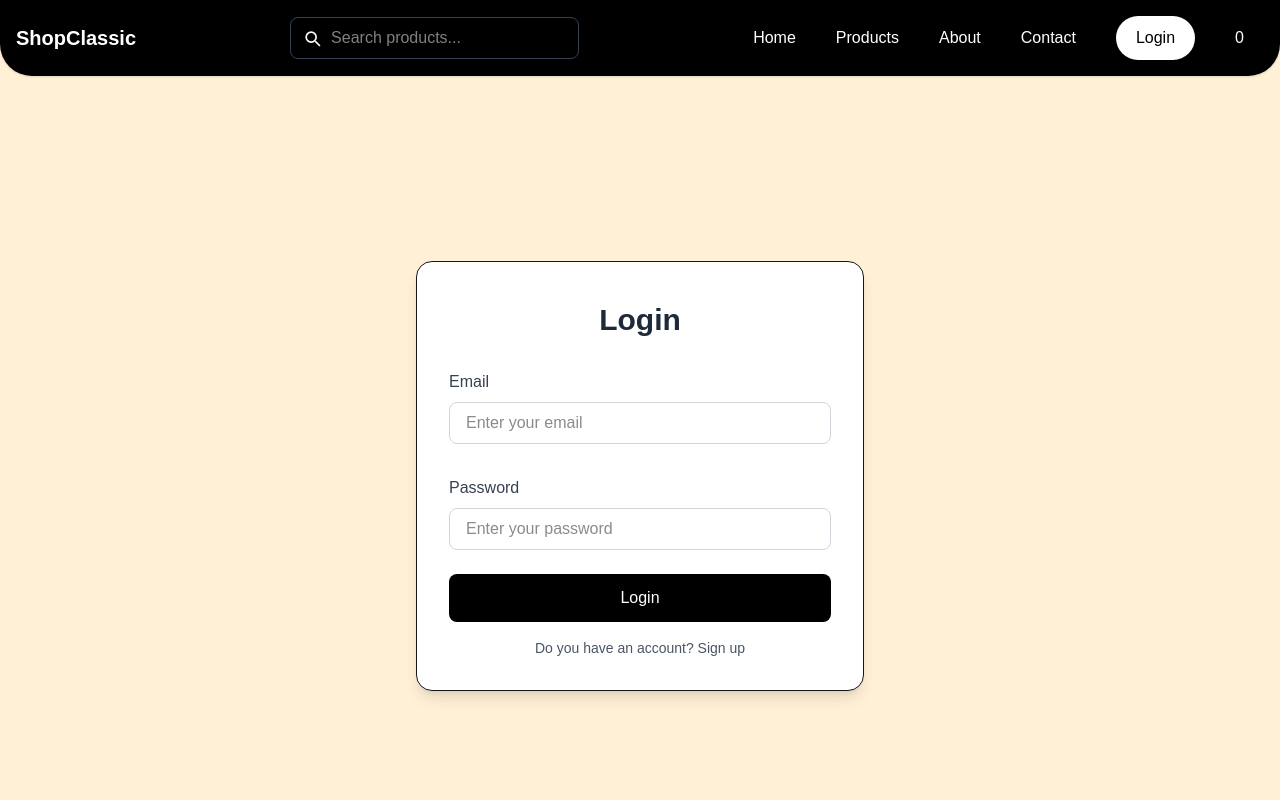
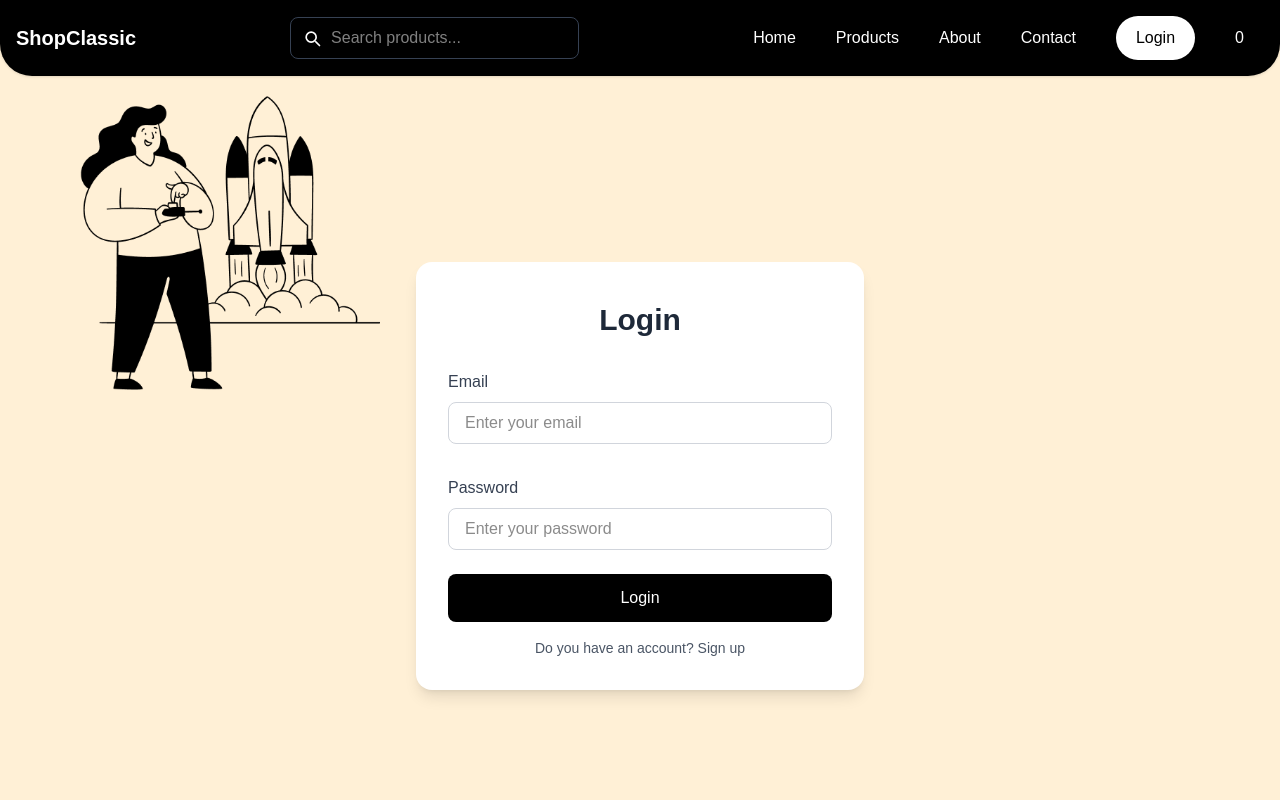
Before and after one commit to fakhtehpanah/citycenter, a Next.js app: page /login-page in a window 1280 px wide. Shown: the top 800 px of the page. Built offline with nearby package versions, Linux system fonts and the light colour scheme.

Commit message:
change login page styles

```diff
--- a/src/components/sections/loginPage/LoginPage.tsx
+++ b/src/components/sections/loginPage/LoginPage.tsx
@@ -12,10 +12,9 @@ export default function LoginPage() {
   };
 
   return (
-    <div  className="relative  min-h-screen flex flex-col lg:flex-row-reverse items-center justify-center  gap-10">
-      {/* <svg className="absolute top-0 right-0 -z-10 animate-blob animation-delay-2000 " viewBox="0 0 100 100" ><path fill="rgba(244,232,255,1)" d="M84.5,54.5Q84,59,86.5,66.5Q89,74,80.5,73.5Q72,73,70,79Q68,85,62.5,84.5Q57,84,52.5,83Q48,82,40.5,89Q33,96,30,89Q27,82,20.5,80.5Q14,79,17.5,71Q21,63,13,59.5Q5,56,8.5,50.5Q12,45,13,39.5Q14,34,17,30Q20,26,25.5,24.5Q31,23,32.5,13.5Q34,4,40.5,5Q47,6,52.5,9.5Q58,13,62.5,15Q67,17,73.5,17Q80,17,84,22Q88,27,92,32Q96,37,90.5,43.5Q85,50,84.5,54.5Z"/></svg> */}
+    <div  className="relative px-5 min-h-screen flex flex-col lg:flex-row-reverse items-center justify-center  gap-10">
 
-      <div className="w-full max-w-md flex flex-col gap-y-4 border bg-white rounded-2xl shadow-lg p-5 lg:p-8">
+      <div className="w-full max-w-md flex flex-col py-10  gap-y-4 bg-white rounded-2xl shadow-lg p-5 lg:p-8">
         <h2 className="text-3xl font-bold text-center text-gray-800 py-2">
           Login
         </h2>
@@ -70,45 +69,8 @@ export default function LoginPage() {
           </a>
         </p>
       </div>
+      <img width={300} className="absolute top-0  left-20 py-5 " src="/Group.png" alt="" />
 
-{/*
-      <div className="w-full max-w-md lg:max-w-lg">
-        <img
-          className="rounded-2xl shadow-lg object-cover w-full h-80 lg:h-[28rem]"
-          src="/product.webp"
-          alt="Login Illustration"
-        />
-      </div> */}
-      <img src="/password.svg" className="absolute top-0 right-0 lg:left-0 -z-10 " width={300} alt="" />
-      {/* <svg className="absolute -z-20 left-0 animate-blob " viewBox="0 0 100 100" ><path fill="rgba(222,242,255,1)" d="M82,61Q84,72,76.5,82Q69,92,56.5,93.5Q44,95,35.5,85.5Q27,76,19,69Q11,62,15,51.5Q19,41,24,33Q29,25,36.5,17.5Q44,10,56,10Q68,10,78.5,17.5Q89,25,84.5,37.5Q80,50,82,61Z"/></svg> */}
-            <img src="/log_in.svg" className="absolute lg:bottom-0 lg:right-0 -z-10 " width={700} alt="" />
-
-      <style jsx>{`
-        .animate-blob {
-          animation: blob 10s infinite;
-        }
-        .animation-delay-2000 {
-          animation-delay: 2s;
-        }
-        .animation-delay-4000 {
-          animation-delay: 4s;
-        }
-          .animation-delay-10000 {
-          animation-delay: 10s;
-        }
-        @keyframes blob {
-          0%,
-          100% {
-            transform: translate(0px, 0px) scale(1);
-          }
-          33% {
-            transform: translate(30px, -50px) scale(1.1);
-          }
-          66% {
-            transform: translate(-20px, 20px) scale(0.9);
-          }
-        }
-      `}</style>
     </div>
 
   );
```
Also changed, not shown: public/Group.png (added).
